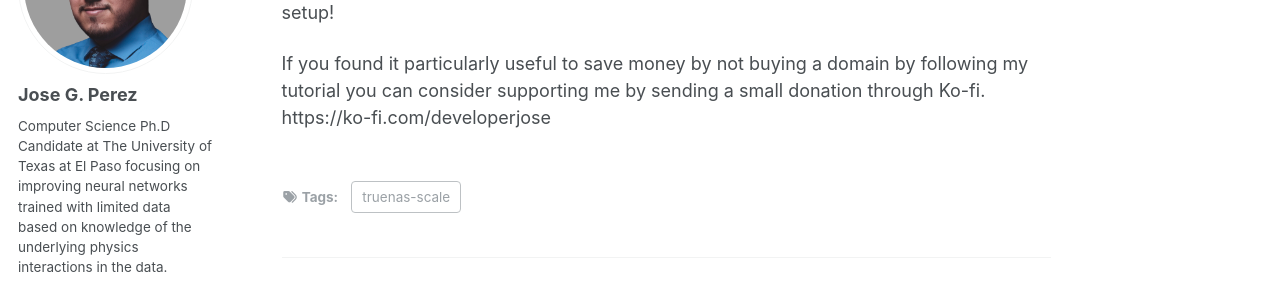
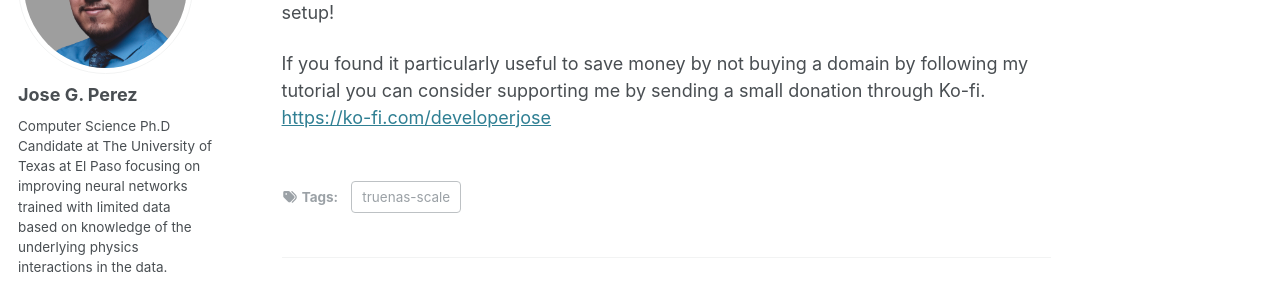
Before and after one commit to DeveloperJose/Github-Page, a Jekyll site: the page built from _posts/2025-01-20-true-nas-scale-nginx.md, in a window 1280 px wide and 900 px high, scrolled down 11863 px. Shown: the part 207-506 px from the top of the window. Built offline with Jekyll 4.4.1, drawn with Linux system fonts in a browser that asks for light colours; part of the change alters nothing that is shown.

Commit message:
Add missing link

```diff
--- a/_posts/2025-01-20-true-nas-scale-nginx.md
+++ b/_posts/2025-01-20-true-nas-scale-nginx.md
@@ -142,4 +142,4 @@ proxy_redirect off;
 # Conclusion
 I must admit that it took me a while to figure out how to get this to work when it's surprisingly simple. I gave up multiple times over the months before figuring it out earlier today. Hopefully you learned a thing or two and were able to get it to work for your own setup!
 
-If you found it particularly useful to save money by not buying a domain by following my tutorial you can consider supporting me by sending a small donation through Ko-fi. https://ko-fi.com/developerjose
+If you found it particularly useful to save money by not buying a domain by following my tutorial you can consider supporting me by sending a small donation through Ko-fi. [https://ko-fi.com/developerjose](https://ko-fi.com/developerjose)
```
